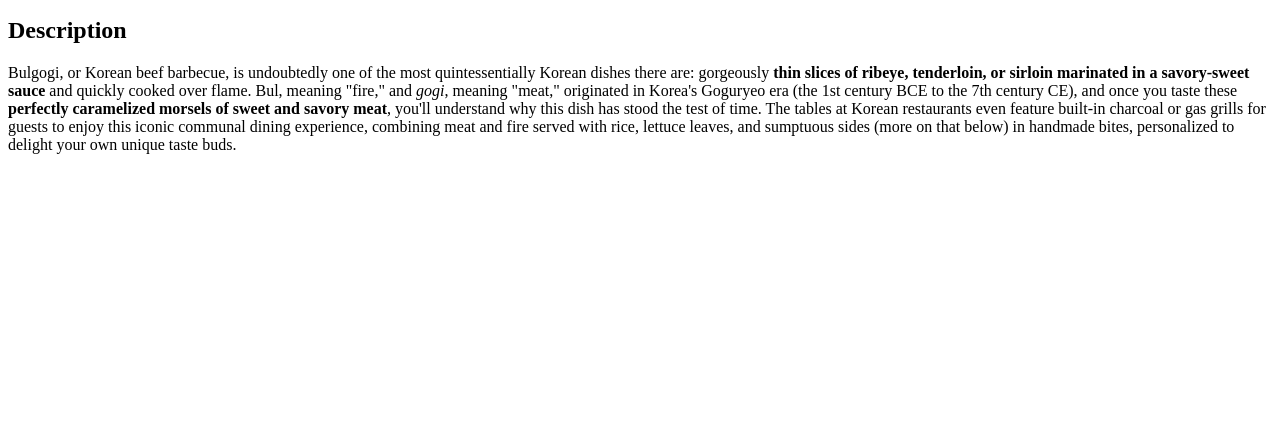
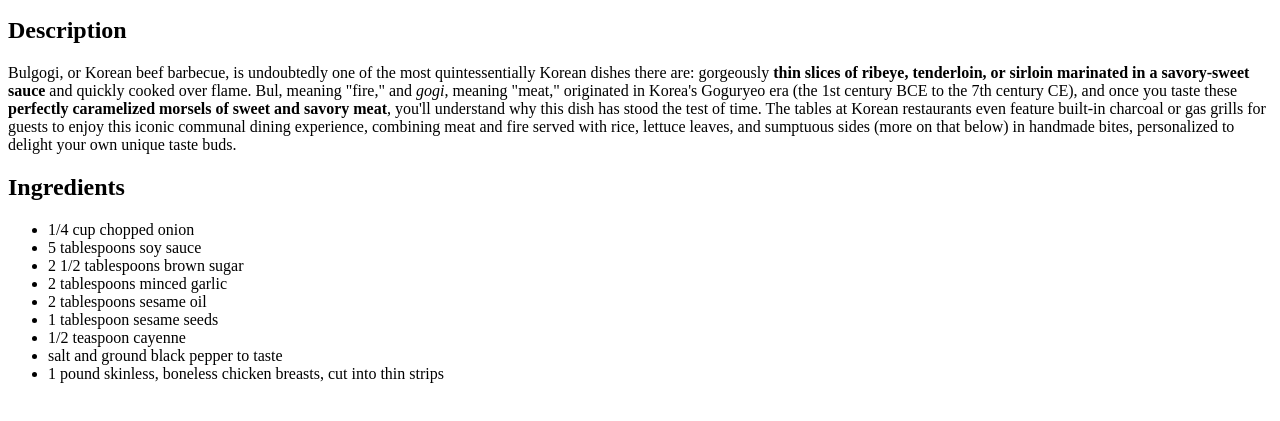
Before and after one commit to moitrorgo/odin-recipes, a plain HTML site: page recipes/bulgogi.html in a window 1280 px wide. Shown: the part 101-522 px from the top of the page. Drawn offline with Linux system fonts and the light colour scheme.

Commit message:
Add ingredients for recipe

```diff
--- a/recipes/bulgogi.html
+++ b/recipes/bulgogi.html
@@ -15,5 +15,18 @@
       Bulgogi, or Korean beef barbecue, is undoubtedly one of the most quintessentially Korean dishes there are: gorgeously <strong>thin slices of ribeye, tenderloin, or sirloin marinated in a savory-sweet sauce</strong> and quickly cooked over flame. Bul, meaning "fire," and <em>gogi</em>, meaning "meat," originated in Korea's Goguryeo era (the 1st century BCE to the 7th century CE), and once you taste these <strong>perfectly caramelized morsels of sweet and savory meat</strong>, you'll understand why this dish has stood the test of time.
       The tables at Korean restaurants even feature built-in charcoal or gas grills for guests to enjoy this iconic communal dining experience, combining meat and fire served with rice, lettuce leaves, and sumptuous sides (more on that below) in handmade bites, personalized to delight your own unique taste buds.
     </p>
+
+    <h2>Ingredients</h2>
+    <ul>
+      <li>1/4 cup chopped onion</li>
+      <li>5 tablespoons soy sauce</li>
+      <li>2 1/2 tablespoons brown sugar</li>
+      <li>2 tablespoons minced garlic</li>
+      <li>2 tablespoons sesame oil</li>
+      <li>1 tablespoon sesame seeds</li>
+      <li>1/2 teaspoon cayenne</li>
+      <li>salt and ground black pepper to taste</li>
+      <li>1 pound skinless, boneless chicken breasts, cut into thin strips</li>
+    </ul>
   </body>
 </html>
```
